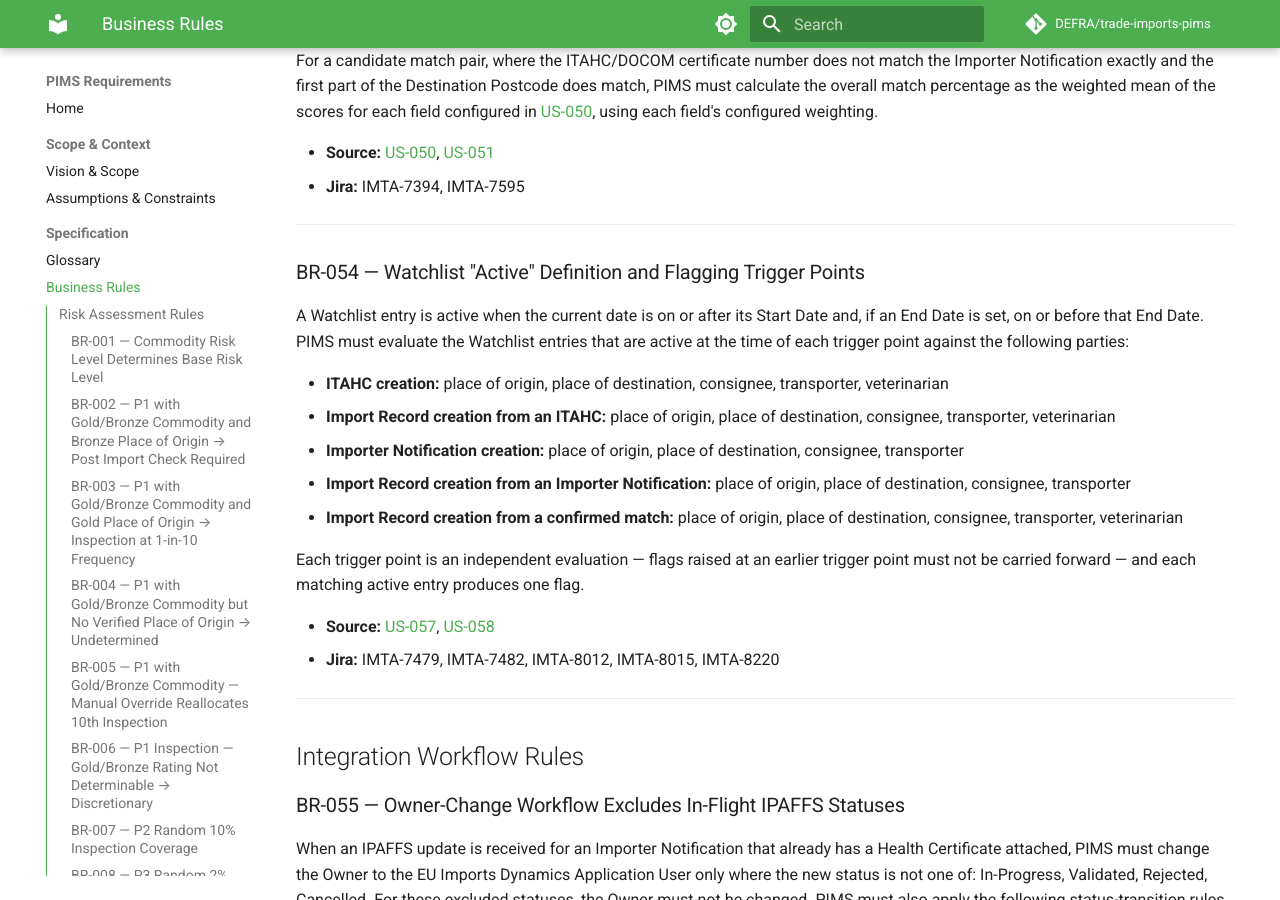
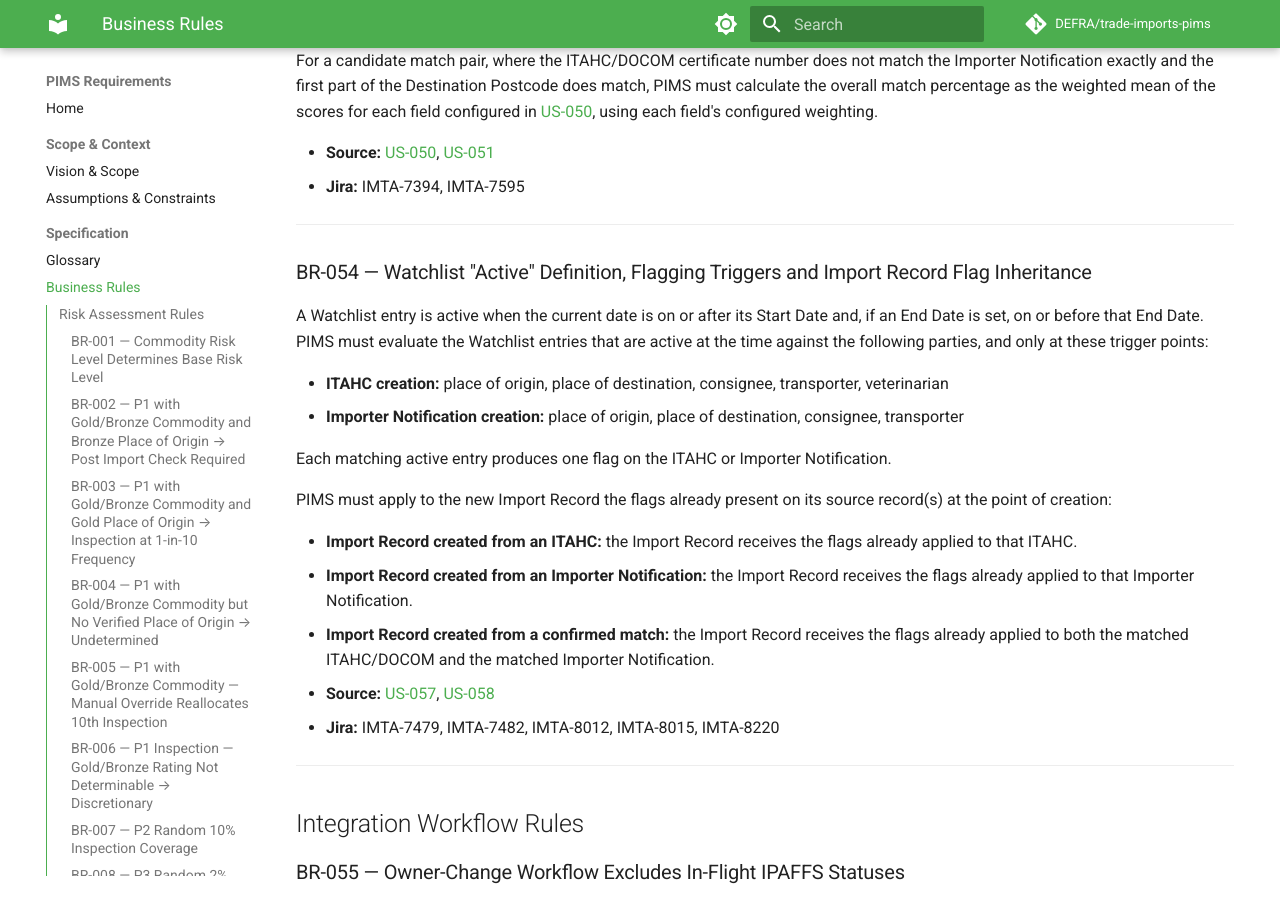
Before and after one commit to DEFRA/trade-imports-pims, an MkDocs documentation site: the page built from docs/requirements/business-rules.md, in a window 1280 px wide and 900 px high, scrolled down 14620 px. Built offline with MkDocs 1.6.1 and Material for MkDocs 9.7.7, drawn with Linux system fonts in a browser that asks for light colours; a script that is not in the unit is left out; comment, search, counter and statistics services are not loaded.

Commit message:
docs: address Make Import Record re-evaluation independent of prior notification flags comment

```diff
--- a/docs/requirements/business-rules.md
+++ b/docs/requirements/business-rules.md
@@ -509,17 +509,20 @@ For a candidate match pair, where the ITAHC/DOCOM certificate number does not ma
 
 ---
 
-### BR-054 — Watchlist "Active" Definition and Flagging Trigger Points { #br-054 }
+### BR-054 — Watchlist "Active" Definition, Flagging Triggers and Import Record Flag Inheritance { #br-054 }
 
-A Watchlist entry is active when the current date is on or after its Start Date and, if an End Date is set, on or before that End Date. PIMS must evaluate the Watchlist entries that are active at the time of each trigger point against the following parties:
+A Watchlist entry is active when the current date is on or after its Start Date and, if an End Date is set, on or before that End Date. PIMS must evaluate the Watchlist entries that are active at the time against the following parties, and only at these trigger points:
 
 - **ITAHC creation:** place of origin, place of destination, consignee, transporter, veterinarian
-- **Import Record creation from an ITAHC:** place of origin, place of destination, consignee, transporter, veterinarian
 - **Importer Notification creation:** place of origin, place of destination, consignee, transporter
-- **Import Record creation from an Importer Notification:** place of origin, place of destination, consignee, transporter
-- **Import Record creation from a confirmed match:** place of origin, place of destination, consignee, transporter, veterinarian
 
-Each trigger point is an independent evaluation — flags raised at an earlier trigger point must not be carried forward — and each matching active entry produces one flag.
+Each matching active entry produces one flag on the ITAHC or Importer Notification.
+
+PIMS must apply to the new Import Record the flags already present on its source record(s) at the point of creation:
+
+- **Import Record created from an ITAHC:** the Import Record receives the flags already applied to that ITAHC.
+- **Import Record created from an Importer Notification:** the Import Record receives the flags already applied to that Importer Notification.
+- **Import Record created from a confirmed match:** the Import Record receives the flags already applied to both the matched ITAHC/DOCOM and the matched Importer Notification.
 
 - **Source:** [US-057](user-stories/US-057-Manage-Watchlist-Records.md), [US-058](user-stories/US-058-Flag-Watched-Parties.md)
 - **Jira:** IMTA-7479, IMTA-7482, IMTA-8012, IMTA-8015, IMTA-8220
```
Also changed, not shown: docs/requirements/diagrams/process-flows.md (+11 -5 lines), docs/requirements/diagrams/sequence-diagrams.md (+5 -4 lines), docs/requirements/epics/EPIC-Watchlist-and-Flagging.md (+2 -2 lines), docs/requirements/user-stories/US-058-Flag-Watched-Parties.md (+4 -4 lines).
